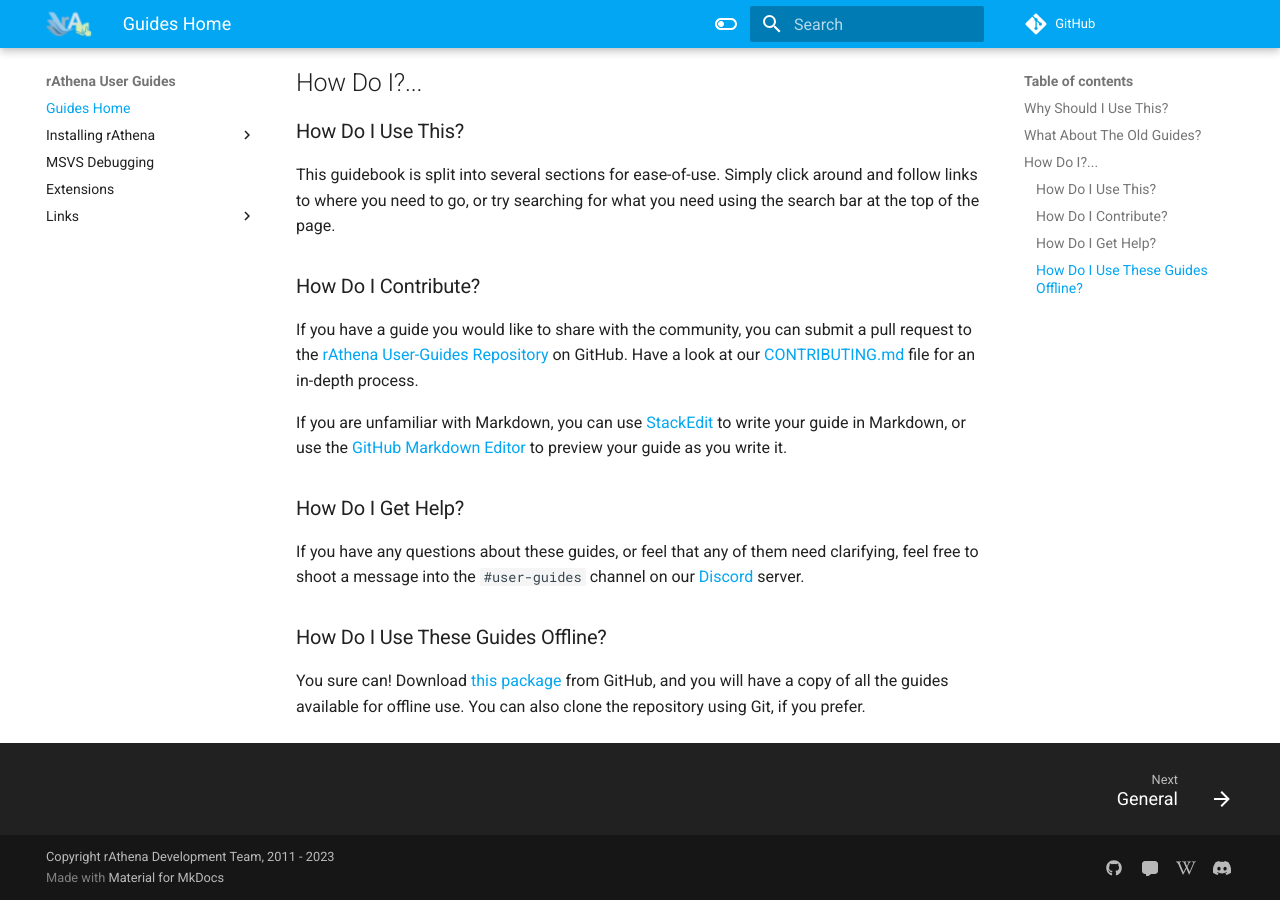
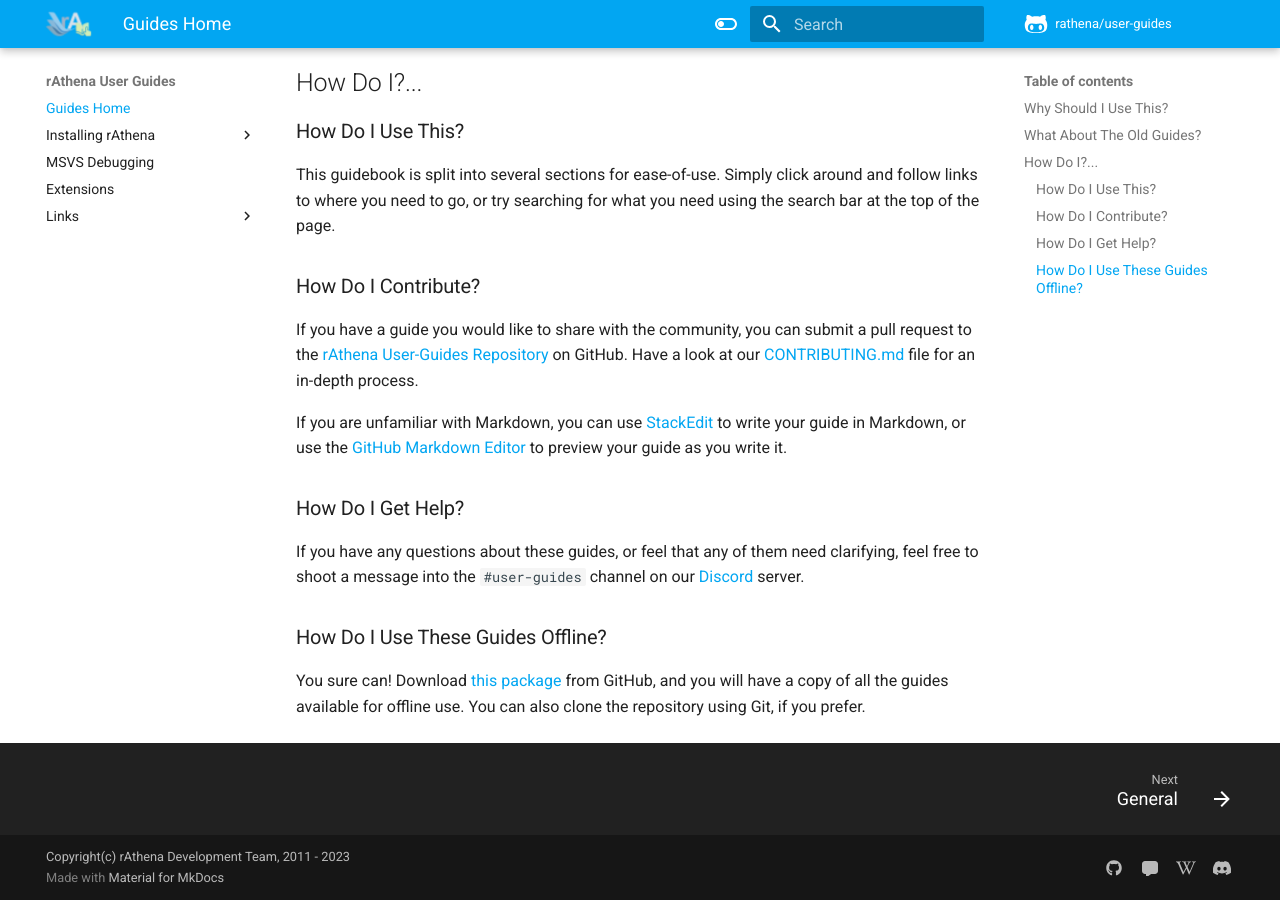
Before and after one commit to rathena/user-guides, an MkDocs documentation site: the page built from guides/index.md, in a window 1280 px wide and 900 px high, scrolled down 1041 px. Built offline with MkDocs 1.6.1 and Material for MkDocs 9.7.7, drawn with Linux system fonts in a browser that asks for light colours; comment, search, counter and statistics services are not loaded.

Commit message:
Cambios finales finales

```diff
--- a/mkdocs.yml
+++ b/mkdocs.yml
@@ -1,9 +1,10 @@
 site_name: rAthena User Guides
 site_url: https://rathena.github.io/user-guides/
 repo_url: https://github.com/rathena/user-guides/
+repo_name: rathena/user-guides
 site_description: User Guides created by the rAthena community. These guides are generated from a Github repository and turned into an easy to use website.
 site_author: rAthena Developement Team
-copyright: Copyright rAthena Development Team, 2011 - 2023
+copyright: Copyright(c) rAthena Development Team, 2011 - 2023
 docs_dir: guides
 site_dir: _site/
 
@@ -23,36 +24,29 @@ nav:
       - Wiki: https://rathena.org/wiki/
       - Discord: https://discord.gg/kMeMXWEvSV
 theme:
+  icon:
+    repo: fontawesome/brands/github-alt
   font:
     text: Roboto
     code: Roboto Mono
   favicon: img/favicon.ico
-  logo: img/logo_user-guides.png
+  logo: img/ra_user_guides_logo.png
   name: material
   features:
     - announce.dismiss
-    # - content.action.edit
-    # - content.action.view
     - content.code.annotate
     - content.code.copy
     - content.tabs.link
     - content.tooltips
-    # - header.autohide
-    # - navigation.expand
     - navigation.footer
     - navigation.indexes
     - navigation.instant
-    # - navigation.prune
-    # - navigation.sections
-    # - navigation.tabs
-    # - navigation.tabs.sticky
     - navigation.top
     - navigation.tracking
     - search.highlight
     - search.share
     - search.suggest
     - toc.follow
-    # - toc.integrate
   language: en
   palette:
     - scheme: default
@@ -102,10 +96,6 @@ markdown_extensions:
       pygments_lang_class: true
   - pymdownx.inlinehilite
   - pymdownx.keys
-  # - pymdownx.magiclink:
-  #     repo_url_shorthand: true
-  #     user: squidfunk
-  #     repo: mkdocs-material
   - pymdownx.mark
   - pymdownx.smartsymbols
   - pymdownx.superfences:
@@ -118,3 +108,10 @@ markdown_extensions:
   - pymdownx.tasklist:
       custom_checkbox: true
   - pymdownx.tilde
+
+plugins:
+  - search:
+      separator: '[\s\-,:!=\[\]()"/]+|(?!\b)(?=[A-Z][a-z])|\.(?!\d)|&[lg]t;'
+  - git-revision-date-localized:
+      type: timeago
+      fallback_to_build_date: true
```
Also changed, not shown: guides/img/ra_user_guides_logo.png (renamed from guides/img/logo_user-guides.png).
